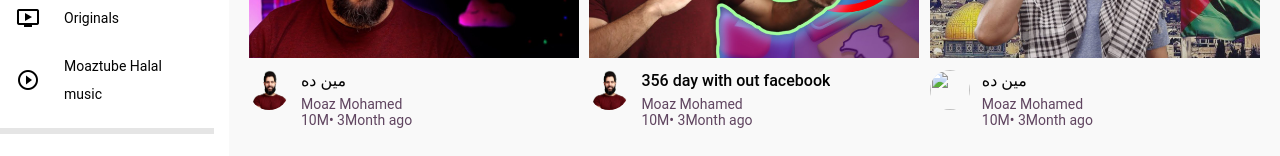
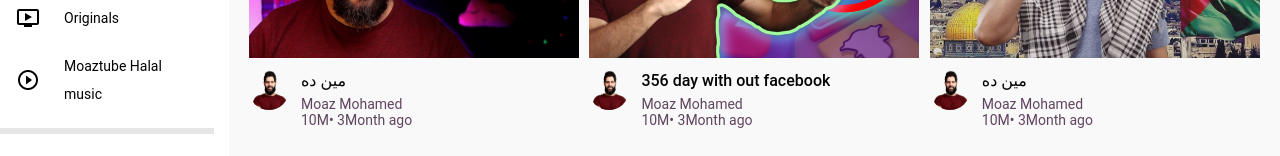
Before and after one commit to moaz819/My-Youtube, a plain HTML site: page index.html in a window 1280 px wide. Shown: the part 221-377 px from the top of the page. Drawn offline with nearby package versions, Linux system fonts and the light colour scheme.

Commit message:
index.html

```diff
--- a/index.html
+++ b/index.html
@@ -153,7 +153,7 @@
                     </div>
                     <div class="video_details">
                         <div class="img_creator">
-                            <img src="images/profile-pic.png" alt="">
+                            <img src="profile-pic.png" alt="">
                         </div>
                         <div class="title">
                             <a href="" class="video_title">
```
